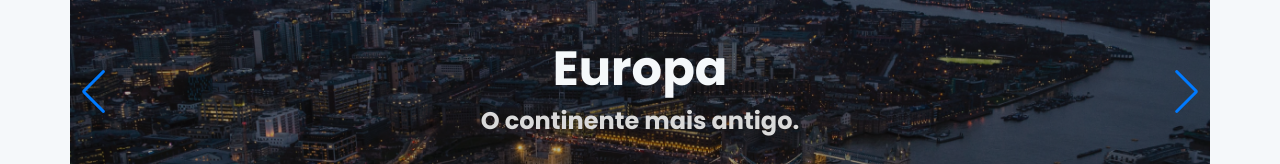
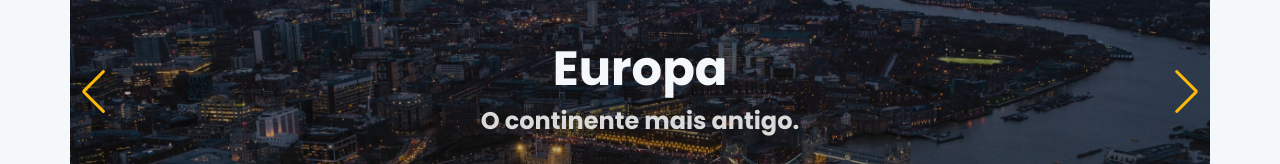
Before and after one commit to EnosDomingues/worldtrip, a Next.js app: page / in a window 1280 px wide. Shown: the part 1101-1265 px from the top of the page. Built offline with nearby package versions, Linux system fonts and the light colour scheme.

Commit message:
swiper color theme

```diff
--- a/src/pages/_app.tsx
+++ b/src/pages/_app.tsx
@@ -2,6 +2,7 @@ import { ChakraProvider } from '@chakra-ui/react'
 import { theme } from '../styles/theme'
 
 import 'swiper/swiper-bundle.css';
+import '../styles/swiper.css';
 
 function MyApp({ Component, pageProps }) {
   return (
--- /dev/null
+++ b/src/styles/swiper.css
@@ -0,0 +1,11 @@
+.swiper-button-next {
+  color: #ffba08;
+}
+
+.swiper-button-prev {
+  color: #ffba08;
+}
+
+.swiper-pagination-bullet-active {
+  background-color: #ffba08;
+}
```
